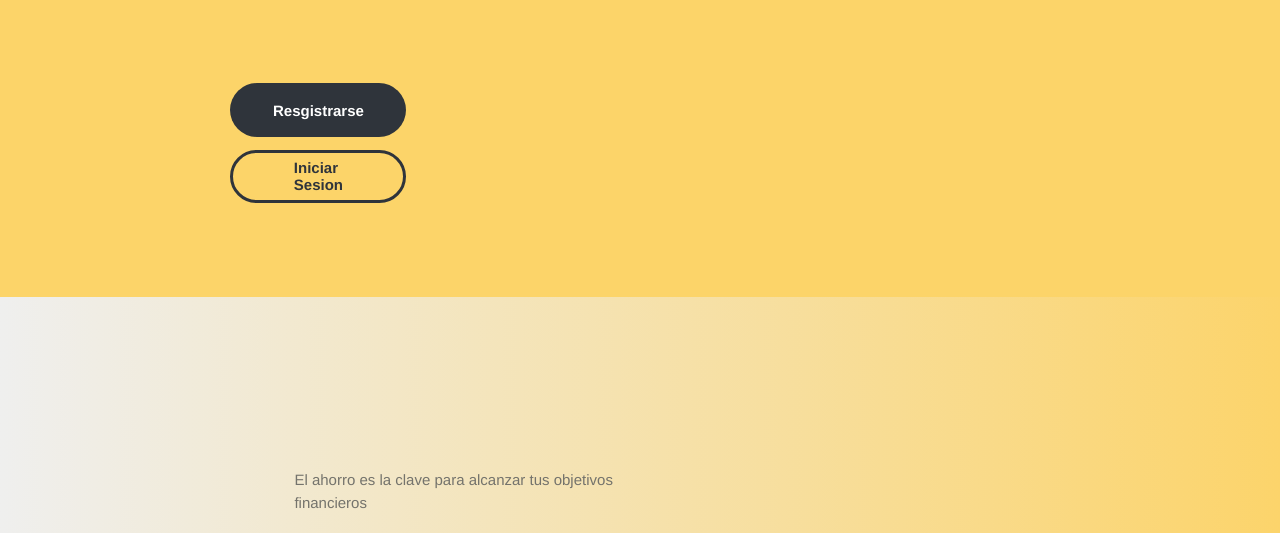
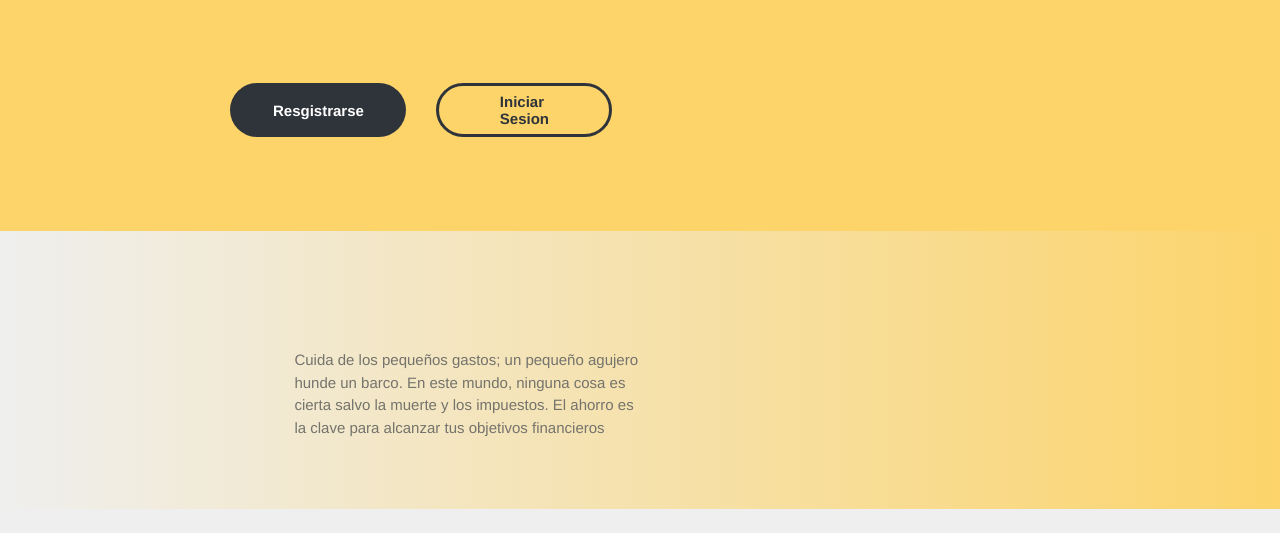
Before and after one commit to El-Kevin/Pr, a plain HTML site: page frontend/html/home.html in a window 1280 px wide. Shown: the part 419-952 px from the top of the page. Drawn offline with Linux system fonts and the light colour scheme; a web font is replaced by a local one.

Commit message:
cambios en el front

```diff
--- a/frontend/html/home.html
+++ b/frontend/html/home.html
@@ -43,6 +43,7 @@
                     Administra tus ingresos, ahorros y deudas de forma efectiva con nuestro servicio en línea
                 </p>
             </div >
+            <div class = "contenedor_boton">
                 <span class = "botonPrimario">
                     <a href="register.html" class = "link">Resgistrarse</a>
                 </span>
@@ -50,10 +51,14 @@
                     <a href="login.html" class = "link">Iniciar Sesion</a>
                 </span>
             </div>
+        </div>
     </section>
     <div class = "div_contenedor_p_i">
         <div class = div_phrase>
-            <p>El ahorro es la clave para alcanzar tus objetivos financieros</p>
+            <p>Cuida de los pequeños gastos; un pequeño
+                agujero hunde un barco. En este mundo, ninguna cosa es cierta
+                salvo la muerte y los impuestos.
+                El ahorro es la clave para alcanzar tus objetivos financieros</p>
         </div>
 
     </div>
--- a/frontend/styles/homeStyle.css
+++ b/frontend/styles/homeStyle.css
@@ -53,7 +53,6 @@ body{
     position: absolute;
     /*height: 80vh;*/
     width: 100%;
-    z-index: -1;
     top: 0;
     left: 0;
     background-color: #FCD469;
@@ -94,6 +93,11 @@ body{
  border-radius: 11.11111em;
  background-color: #2F343B;
  margin-bottom: 1vw;
+ margin-right: 30px;
+}
+
+.contenedor_boton{
+    display: flex;
 }
 .botonPrimario a{
     text-decoration: none;
@@ -134,19 +138,20 @@ body{
     top:0;
     justify-content: space-between;
 
+
 }
 .div_phrase{
     max-width: 350px;
     text-align: left;
     margin-right: auto;
     margin-left: 23vw;
-    height: 750px;
+    height: 640px;
     color: #74736C;
     line-height: 1.5em;
     font-size: 15px;
 }
 .div_phrase p{
-    margin-top: 600px;
+    margin-top: 480px;
 }
 :root{
     scroll-behavior: smooth;
@@ -204,7 +209,7 @@ background-color: hsla(0, 0%, 100%, .3);
 }
 .footer{
     background-color: #292d33;
-    padding: 90px 0 140px;
+    padding: 50px 0 40px;
 
 }
 .contenedor_footer{
```
Also changed, not shown: frontend/html/ChangePassword.html (renamed from frontend/html/ForgetPassword.html, +2 -2 lines), frontend/html/login.html (+1 -2 lines), frontend/styles/style.css (+10 -2 lines). Lines whose indentation alone changed are shown as unchanged.
